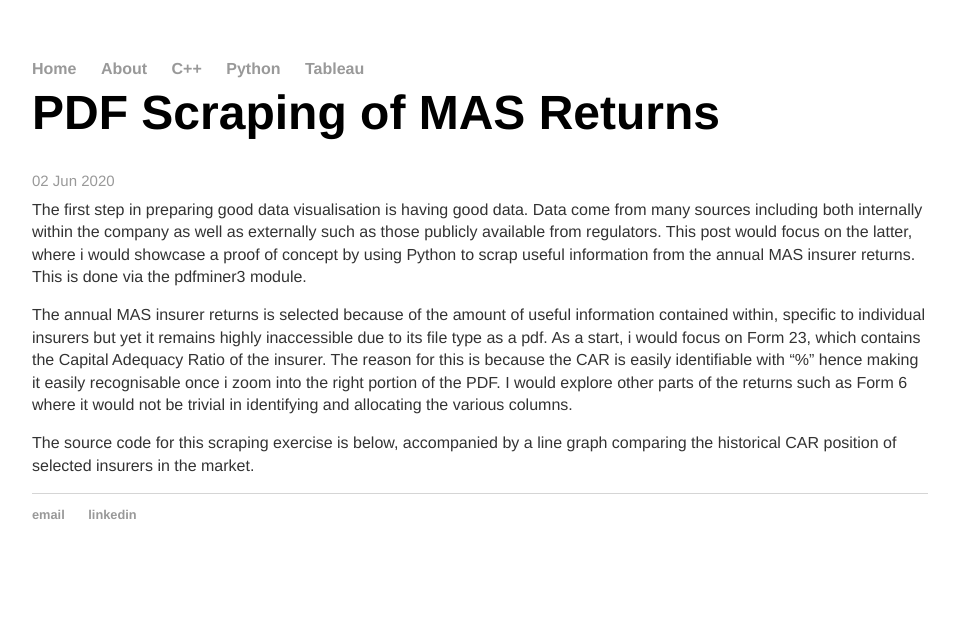
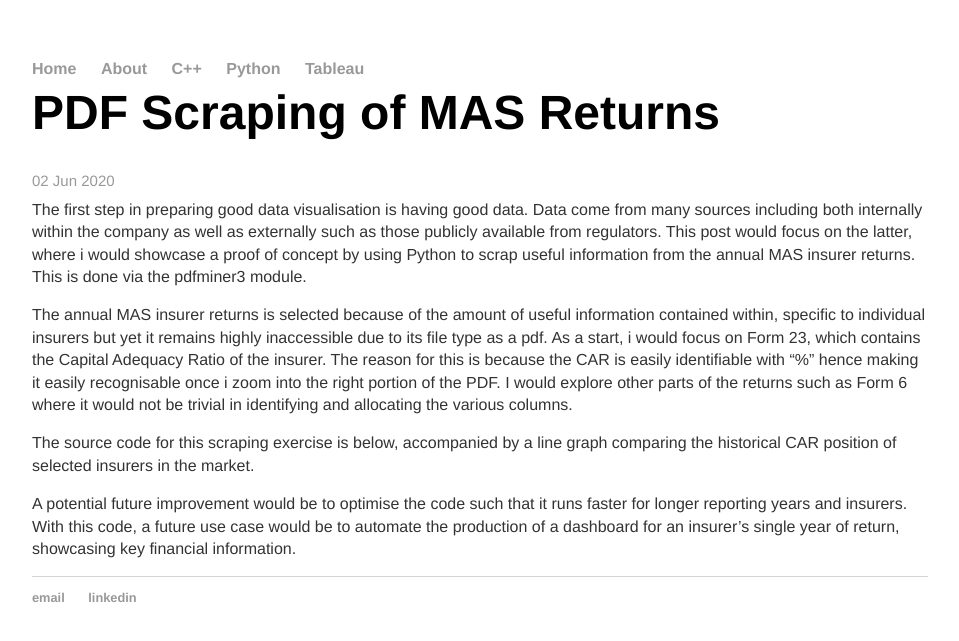
Before and after one commit to cchanzl/Lock-Screen, a Jekyll site: the page built from _posts/2020-06-02-PDF-Scraping-of-MAS-Returns.md, in a window 1280 px wide. Shown: the top 641 px of the page, without its empty margins (160-1119 px from the left). Built offline with Jekyll 4.4.1, drawn with Linux system fonts in a browser that asks for light colours.

Commit message:
Update 2020-06-02-PDF-Scraping-of-MAS-Returns.md

```diff
--- a/_posts/2020-06-02-PDF-Scraping-of-MAS-Returns.md
+++ b/_posts/2020-06-02-PDF-Scraping-of-MAS-Returns.md
@@ -10,3 +10,5 @@
 The annual MAS insurer returns is selected because of the amount of useful information contained within, specific to individual insurers but yet it remains highly inaccessible due to its file type as a pdf. As a start, i would focus on Form 23, which contains the Capital Adequacy Ratio of the insurer. The reason for this is because the CAR is easily identifiable with "%" hence making it easily recognisable once i zoom into the right portion of the PDF. I would explore other parts of the returns such as Form 6 where it would not be trivial in identifying and allocating the various columns.
 
 The source code for this scraping exercise is below, accompanied by a line graph comparing the historical CAR position of selected insurers in the market.
+
+A potential future improvement would be to optimise the code such that it runs faster for longer reporting years and insurers. With this code, a future use case would be to automate the production of a dashboard for an insurer's single year of return, showcasing key financial information.
```
